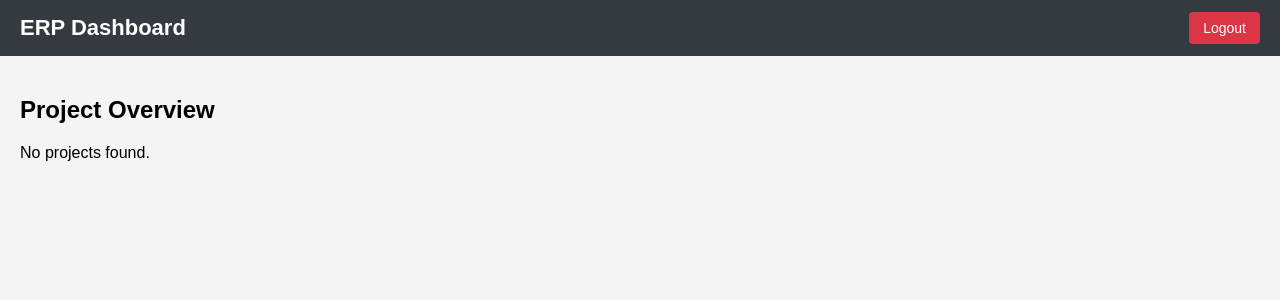
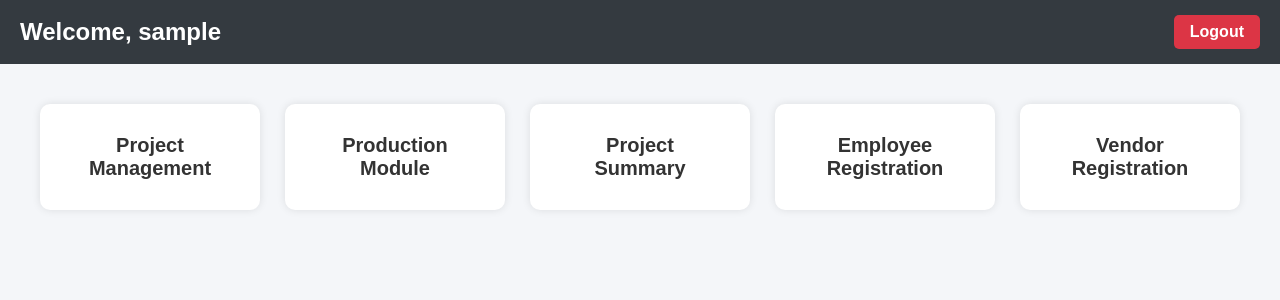
Before and after one commit to Madhan12-tech/erp-management-system, a Flask app: page /dashboard in a window 1280 px wide. Shown: the top 300 px of the page. Run offline with Flask 3, Linux system fonts and the light colour scheme; the visitor is signed in with stand-in values (Sample User, id 1).

Commit message:
Update dashboard.html

```diff
--- a/templates/dashboard.html
+++ b/templates/dashboard.html
@@ -2,14 +2,14 @@
 <html lang="en">
 <head>
   <meta charset="UTF-8">
-  <title>Dashboard</title>
+  <title>Dashboard - ERP</title>
   <style>
     body {
+      margin: 0;
       font-family: Arial, sans-serif;
-      background: #f4f4f4;
-      margin: 0;
-      padding: 0;
+      background: #f4f6f9;
     }
+
     header {
       background: #343a40;
       color: white;
@@ -18,139 +18,92 @@
       justify-content: space-between;
       align-items: center;
     }
-    header h1 {
+
+    header h2 {
       margin: 0;
-      font-size: 22px;
+      font-size: 24px;
     }
-    .btn {
-      background: #28a745;
+
+    header a {
       color: white;
-      padding: 8px 14px;
-      border: none;
-      border-radius: 4px;
+      text-decoration: none;
+      background: #dc3545;
+      padding: 8px 16px;
+      border-radius: 5px;
+      font-weight: bold;
+    }
+
+    .container {
+      padding: 40px;
+      display: grid;
+      grid-template-columns: repeat(auto-fit, minmax(220px, 1fr));
+      gap: 25px;
+    }
+
+    .card {
+      background: white;
+      padding: 30px;
+      border-radius: 10px;
+      box-shadow: 0 0 8px rgba(0,0,0,0.1);
+      text-align: center;
+      transition: 0.3s ease;
       cursor: pointer;
+    }
+
+    .card:hover {
+      transform: translateY(-5px);
+      box-shadow: 0 0 15px rgba(0,0,0,0.2);
+    }
+
+    .card h3 {
+      margin: 0;
+      font-size: 20px;
+      color: #333;
+    }
+
+    a.card-link {
       text-decoration: none;
-      font-size: 14px;
-    }
-    .btn:hover {
-      background: #218838;
-    }
-    .container {
-      padding: 20px;
-    }
-    table {
-      width: 100%;
-      border-collapse: collapse;
-      margin-top: 20px;
-      background: white;
-    }
-    th, td {
-      border: 1px solid #ccc;
-      padding: 12px;
-      text-align: center;
-    }
-    th {
-      background: #007bff;
-      color: white;
-    }
-    tr:nth-child(even) {
-      background: #f9f9f9;
-    }
-    .status {
-      padding: 4px 8px;
-      border-radius: 5px;
-      font-size: 13px;
-      color: white;
-    }
-    .Design {
-      background: #ffc107;
-    }
-    .Submitted {
-      background: #17a2b8;
-    }
-    .Review {
-      background: #6c757d;
-    }
-    .Approved {
-      background: #28a745;
-    }
-    .actions a {
-      margin: 0 4px;
-      text-decoration: none;
-      color: #007bff;
-    }
-    .logout {
-      background: #dc3545;
-    }
-    .logout:hover {
-      background: #bd2130;
+      color: inherit;
     }
   </style>
 </head>
 <body>
 
 <header>
-  <h1>ERP Dashboard</h1>
-  <div>
-    <a href="{{ url_for('logout') }}" class="btn logout">Logout</a>
-  </div>
+  <h2>Welcome, {{ session['user'] }}</h2>
+  <a href="{{ url_for('logout') }}">Logout</a>
 </header>
 
 <div class="container">
-  <h2>Project Overview</h2>
+  <a class="card-link" href="{{ url_for('dashboard') }}">
+    <div class="card">
+      <h3>Project Management</h3>
+    </div>
+  </a>
 
-  {% with messages = get_flashed_messages(with_categories=true) %}
-    {% if messages %}
-      {% for category, message in messages %}
-        <div class="alert {{ category }}">{{ message }}</div>
-      {% endfor %}
-    {% endif %}
-  {% endwith %}
+  <a class="card-link" href="#">
+    <div class="card">
+      <h3>Production Module</h3>
+    </div>
+  </a>
 
-  {% if projects %}
-    <table>
-      <thead>
-        <tr>
-          <th>ID</th>
-          <th>Enquiry ID</th>
-          <th>Start Date</th>
-          <th>End Date</th>
-          <th>Location</th>
-          <th>Incharge</th>
-          <th>Status</th>
-          <th>Action</th>
-        </tr>
-      </thead>
-      <tbody>
-        {% for p in projects %}
-        <tr>
-          <td>{{ p[0] }}</td>
-          <td>{{ p[1] }}</td>
-          <td>{{ p[4] }}</td>
-          <td>{{ p[5] }}</td>
-          <td>{{ p[6] }}</td>
-          <td>{{ p[9] }}</td>
-          <td><span class="status {{ p[12].replace(' ', '') }}">{{ p[12] }}</span></td>
-          <td class="actions">
-            {% if p[12] == 'Design Process' %}
-              <a href="{{ url_for('measurement_sheet', project_id=p[0]) }}">Open Sheet</a>
-            {% elif p[12] == 'Submit for Approval' %}
-              <form method="POST" action="{{ url_for('submit_for_approval', project_id=p[0]) }}" style="display:inline;">
-                <button type="submit" class="btn">Submit</button>
-              </form>
-            {% elif p[12] == 'Under Review' %}
-              <a href="{{ url_for('approval_review', project_id=p[0]) }}">Review</a>
-            {% elif p[12] == 'Approved' %}
-              <span style="color: green;">✔</span>
-            {% endif %}
-          </td>
-        </tr>
-        {% endfor %}
-      </tbody>
-    </table>
-  {% else %}
-    <p>No projects found.</p>
-  {% endif %}
+  <a class="card-link" href="#">
+    <div class="card">
+      <h3>Project Summary</h3>
+    </div>
+  </a>
+
+  <a class="card-link" href="{{ url_for('register') }}">
+    <div class="card">
+      <h3>Employee Registration</h3>
+    </div>
+  </a>
+
+  <a class="card-link" href="{{ url_for('vendors') }}">
+    <div class="card">
+      <h3>Vendor Registration</h3>
+    </div>
+  </a>
 </div>
 
 </body>
```
